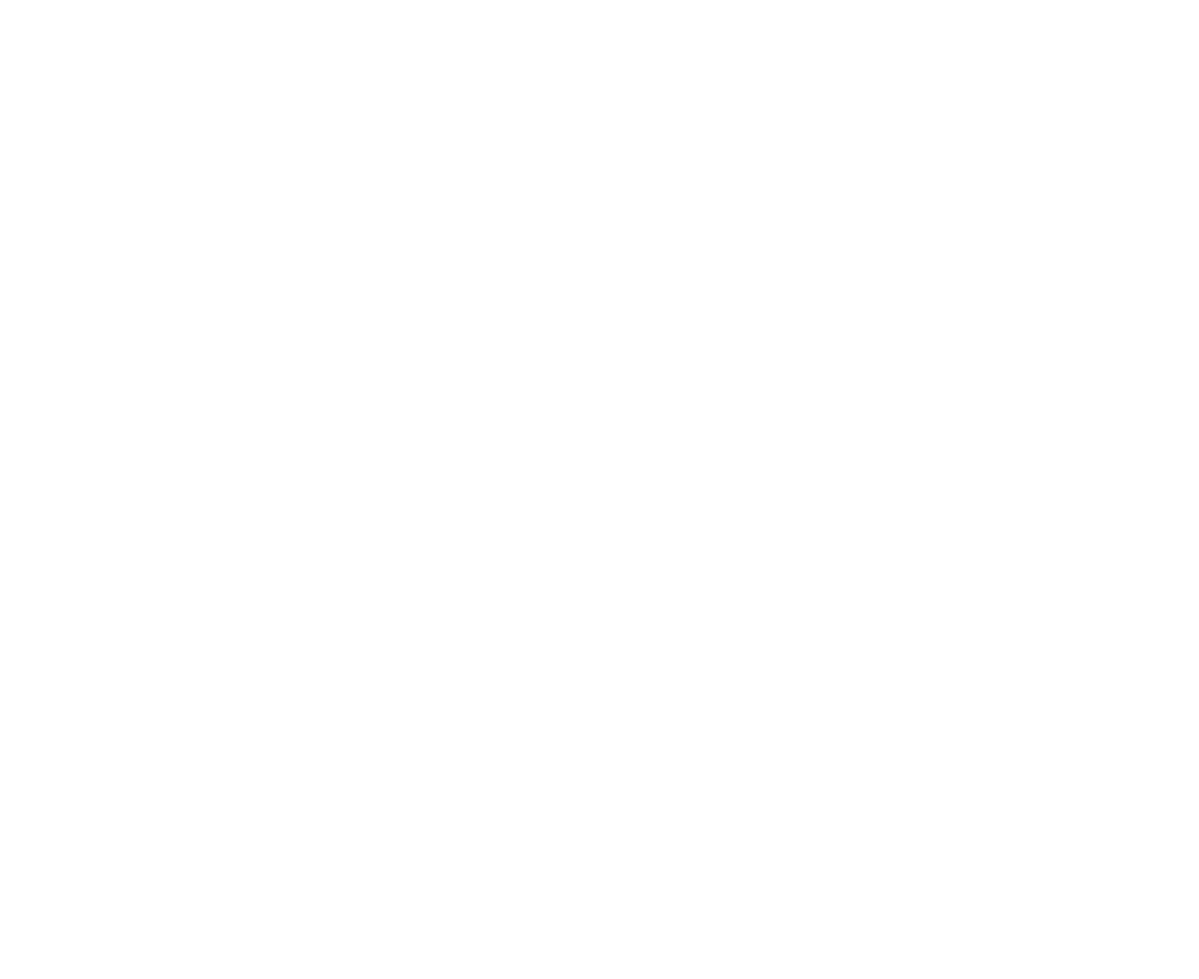
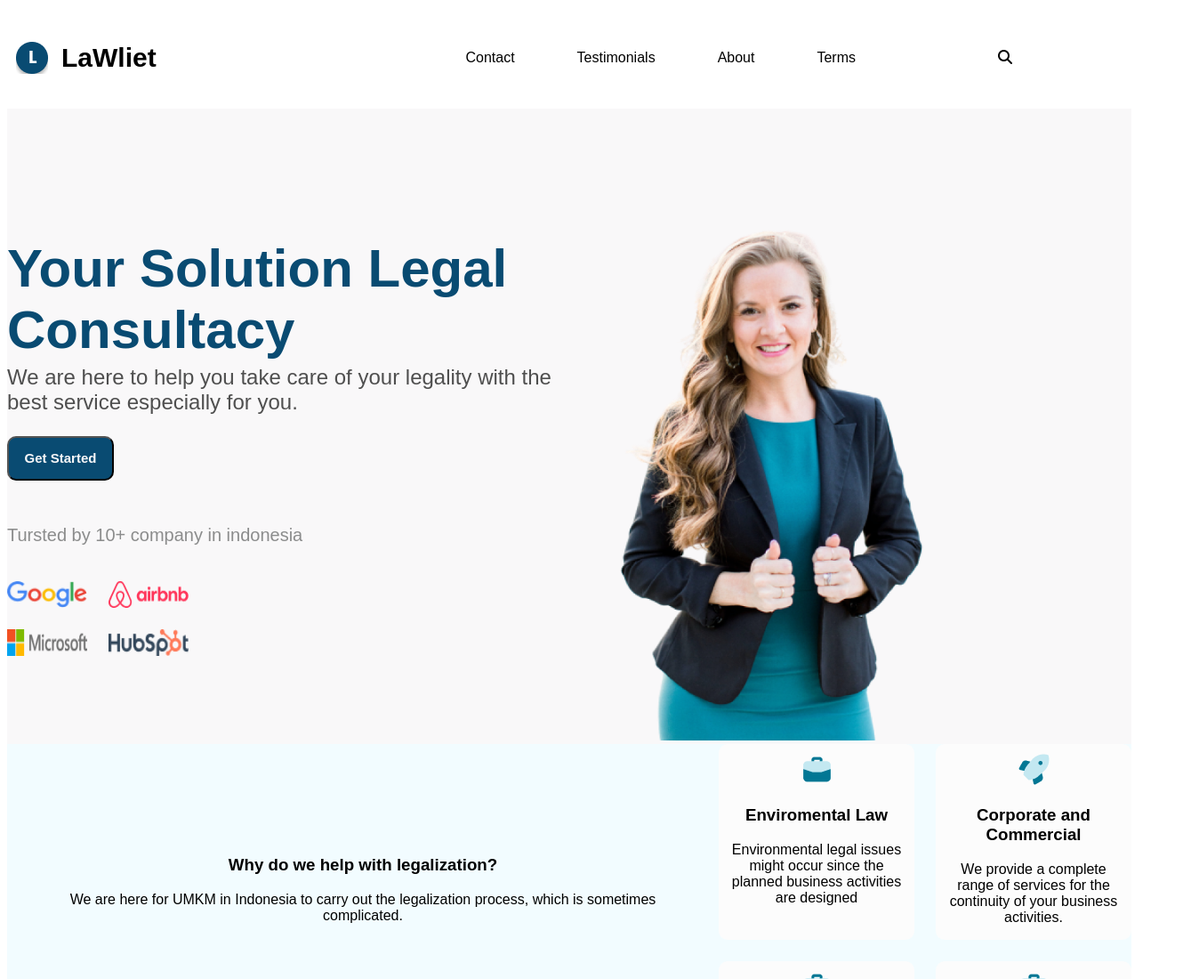
Before and after one commit to mdredoyahmed/Lawyer-landing-page-project, a plain HTML site: page index.html in a window 1280 px wide. Shown: the top 1100 px of the page at 89% size, 1348 px wide, since content can reach past the window. Before the commit the page ends 800 px from the top, so only its background shows below. Drawn offline with Linux system fonts and the light colour scheme.

Commit message:
first commit

```diff
--- a/index.html
+++ b/index.html
@@ -3,9 +3,155 @@
 <head>
     <meta charset="UTF-8">
     <meta name="viewport" content="width=device-width, initial-scale=1.0">
-    <title>Document</title>
+    <title>Lawlite</title>
+
+    <link rel="preconnect" href="https://fonts.googleapis.com">
+    <link rel="preconnect" href="https://fonts.gstatic.com" crossorigin>
+    <link href="https://fonts.googleapis.com/css2?family=Poppins:ital,wght@0,100;0,200;0,300;0,400;0,500;0,600;0,700;0,800;0,900;1,100;1,200;1,300;1,400;1,500;1,600;1,700;1,800;1,900&display=swap" rel="stylesheet">
+    <link rel="stylesheet" href="./style/style.css">
+    <!-- font awesom -->
+
+    <link rel="stylesheet" href="https://cdnjs.cloudflare.com/ajax/libs/font-awesome/6.7.2/css/all.min.css" integrity="sha512-Evv84Mr4kqVGRNSgIGL/F/aIDqQb7xQ2vcrdIwxfjThSH8CSR7PBEakCr51Ck+w+/U6swU2Im1vVX0SVk9ABhg==" crossorigin="anonymous" referrerpolicy="no-referrer" />
 </head>
 <body>
+    <!--header area start  -->
+    <header class="header-area">
+        <div class="header">
+            <div class="header-logo">
+                <img class="nav-img" src="img/Oval.png" alt="">
+                <p class="nav-header">LaWliet</p>
+            </div>
+            <div class="header-menu">
+                <nav>
+                   <ul class="menu">
+                    <li class="menu-item"><a href="" class="menu-link">Contact</a></li>
+                    <li class="menu-item"><a href="" class="menu-link">Testimonials</a></li>
+                    <li class="menu-item"><a href="" class="menu-link">About</a></li>
+                    <li class="menu-item"><a href="" class="menu-link">Terms</a></li>
+                   </ul>
+                   <div class="search-icon"><i class="fa-solid fa-magnifying-glass"></i></div>
+                </nav>
+            </div>
+        </div>
+    </header>
+    <!-- header area end -->
 
+    <main>
+        <!-- 1 section hero area  -->
+     <section class="hero-area">
+        <div class="hero">
+            <div class="hero-text">
+                <h1 class="hero-title">Your Solution
+                    Legal Consultacy </h1>
+                <p class="hero-pera">We are here to help you take care of your legality
+                    with the best service especially for you.</p>
+                <button class="primary-btn"><a href="" class="hero-link">Get Started</a></button>
+                <div class="companis">
+                    <p class="company-p">Tursted by 10+ company in indonesia</p>
+                    <div class="company-logo">
+                        <div class="company-top">
+                            <img  src="img/Google Logo.png" alt="">
+                            <img src="img/Airbnb Logo.png" alt="">
+                        </div>
+                        <div class="company-top">
+                            <img src="img/Microsoft Logo.png" alt="">
+                            <img src="img/Hubspot Logo.png" alt="">
+                    </div>
+                </div>
+              </div>
+
+            </div>
+
+             <div class="hero-img">
+                <img src="img/lawyer-img.png" alt="">
+             </div>
+        </div>
+     </section>
+<!-- 1 section hero aea end -->
+
+
+
+<!-- 2  card section start -->
+             <section class="section-containar">
+               <div class="card-container">
+                <div class="text-layout">
+                    <h3>Why do we help with legalization?</h3>
+                    <p>We are here for UMKM in Indonesia to carry out the legalization process, which is sometimes complicated.</p>
+                </div>
+                <div class="skills-container">
+                    <div class="skill">
+                        <img src="img/Bag.png" alt="">
+                        <h3 class="skill-title">Enviromental Law</h3>
+                        <p class="skill-description">Environmental legal issues might occur since the planned business activities are designed</p>
+                    </div>
+
+                    <div class="skill">
+                        <img src="img/Rocket.png" alt="">
+                        <h3 class="skill-title">Corporate and Commercial</h3>
+                        <p class="skill-description">We provide a complete range of services for the continuity of your business activities.</p>
+                    </div>
+                    <div class="skill">
+                        <img src="img/Bag.png" alt="">
+                        <h3 class="skill-title">Information and Technology</h3>
+                        <p class="skill-description">We provide a complete range of services for the continuity of your business activities.</p>
+                    </div>
+                    <div class="skill">
+                        <img src="img/Bag.png" alt="">
+                        <h3 class="skill-title">Information and Technology</h3>
+                        <p class="skill-description">We provide a complete range of services for the continuity of your business activities</p>
+                    </div>
+                </div>
+               </div>
+             </section>
+<!-- 2  card section end   -->
+
+
+<!-- about section  -->
+
+     <section class="about">
+        <div class="">
+
+            <h2 class="section-title">Some count that matters</h2>
+
+            <p class="section-description"> Our achievement in the journey depicted in numbers </p>
+
+        </div>
+
+        <div class="about-info-containar">
+            <div class="about-info">
+
+                <h4 class="info-title">30</h4>
+                <p class="info-description">Clients</p>
+            </div>
+            <div class="about-info">
+                <h4 class="info-title">300+</h4>
+                <p class="info-description">Taken business legalities</p>
+            </div>
+            <div class="about-info">
+                <h4 class="info-title">8</h4>
+                <p class="info-description">Years of Journey</p>
+            </div>
+        </div>
+        </div>
+
+     </section>
+
+
+    </main>
+
+
+
+
+
+
+
+
+
+<!-- footer area  -->
+     <footer class="footer-area">
+        <div class="footer">
+
+        </div>
+     </footer>
 </body>
 </html>
--- /dev/null
+++ b/style/style.css
@@ -0,0 +1,218 @@
+/* nav related dtyle  */
+body{
+    font-family: 'Lato' , sans-serif;
+    font-family: Openn Sans, sans-serif;
+}
+.header{
+    display: flex;
+    justify-content:space-between;
+    align-items: center;
+    background-color: rgba(255, 255, 255, 1);
+    padding: 10px;
+    width: 1320px;
+    margin: 0 auto;
+
+}
+
+nav{
+    display: flex;
+    align-items: center;
+}
+
+.header-logo{
+display: flex;
+   color: black;
+   font-size: 30px;
+   font-weight: 700;
+   align-items: center;
+
+
+}
+
+.nav-img{
+   margin-right: 15px;
+}
+nav > ul {
+    display: flex;
+}
+nav li {
+    list-style: none;
+    margin-right: 50px;
+}
+nav a {
+    text-decoration: none;
+    color: black ;
+    padding: 10px ;
+}
+.search-icon{
+    margin-left: 100px;
+    margin-right: 200px;
+}
+/* header end */
+
+
+/* section start  */
+.hero-area{
+    background-color:rgba(249, 248, 249, 1);
+}
+.hero{
+    display: flex;
+    /* padding: 30px 30px 30px 200px; */
+    align-items: center;
+    width:1320px ;
+    margin: 0 auto;
+    justify-content: space-between;
+
+
+}
+
+.hero-text{
+    width:50% ;
+    /* max-width: 500px; */
+}
+.hero-title{
+    font-weight: 700px;
+    font-size: 60px ;
+    color: rgba(9, 75, 114, 1);
+    margin-bottom: 0;
+}
+.hero-pera{
+    font-weight: 300;
+    font-size:24px ;
+    color: rgba(79, 79, 79, 1);
+    margin-top: 5px;
+
+}
+
+.primary-btn{
+    height: 50px;
+    width: 120px;
+ text-decoration: none;
+ border-radius: 10px;
+ padding: 10px;
+ background-color:rgba(9, 75, 114, 1) ;
+
+
+}
+
+.primary-btn a{
+    text-decoration: none;
+    color: rgba(249, 248, 249, 1);
+    font-size: 15px;
+    font-weight: 700;
+}
+
+.company-p{
+      font-size: 20px;
+      font-weight: 400;
+      margin-top: 50px;
+      color: rgba(139, 140, 140, 1);
+}
+.company-logo{
+    /* margin-left: -80px ; */
+}
+.company-top{
+    /* padding: 20px; */
+
+}
+.company-top img {
+    width: 90px;
+    height: 30px;
+    margin-right: 20px;
+    margin-top: 20px;
+}
+
+.hero-img{
+ width:50% ;
+}
+.hero-img img{
+ width:400px ;
+
+}
+
+/* main section abolut style */
+.about{
+
+    background-color: rgba(18, 130, 166, 1);
+    height: 400px ;
+    padding: 100px;
+
+
+}
+
+.section-title{
+    font-size: 40px;
+    font-weight: 700;
+    color:rgba(255, 255, 255, 1) ;
+    text-align: center;
+    padding: ;
+}
+.section-description{
+    font-size: 18px;
+    font-weight: 400;
+    color:rgba(255, 255, 255, 1) ;
+    text-align: center;
+}
+
+.about-info-containar{
+    display: flex;
+    justify-content: space-evenly;
+}
+
+.about-info{
+    text-align: center;
+    color: aliceblue;
+
+}
+
+.info-title{
+    font-size: 40px;
+    font-weight: 600;
+}
+.info-description{
+    font-size: 18px;
+    font-weight: 400;
+    widows:1400;
+}
+
+
+/* card section  */
+
+.section-containar{
+
+    background-color:rgba(242, 252, 255, 1) ;
+}
+
+.card-container{
+    display: flex;
+   align-items: center;
+
+}
+
+.text-layout{
+  padding-left: 70px ;
+  padding-right: 70px;
+text-align: center;
+  height: 250px;
+}
+.skills-container{
+
+   display: grid;
+   grid-template-columns: repeat(2 ,1fr);
+   gap: 1.5rem;
+}
+.skill{
+
+    background-color:rgba(252, 252, 252, 1);
+    padding: 10px;
+    text-align: center;
+    width: 200px;
+    height: 200px;
+    border-radius:  10px;
+    border-radius:  10px;
+
+
+
+
+
+}
```
Also changed, not shown: img/Airbnb Logo.png (added), img/Bag.png (added), img/Circle Layer.png (added), img/Google Logo.png (added), img/Hubspot Logo.png (added), img/Lawliet.png (added), img/Microsoft Logo.png (added), img/Oval.png (added), img/Rocket.png (added), img/User Arrows.png (added), img/lawyer-img.png (added).
